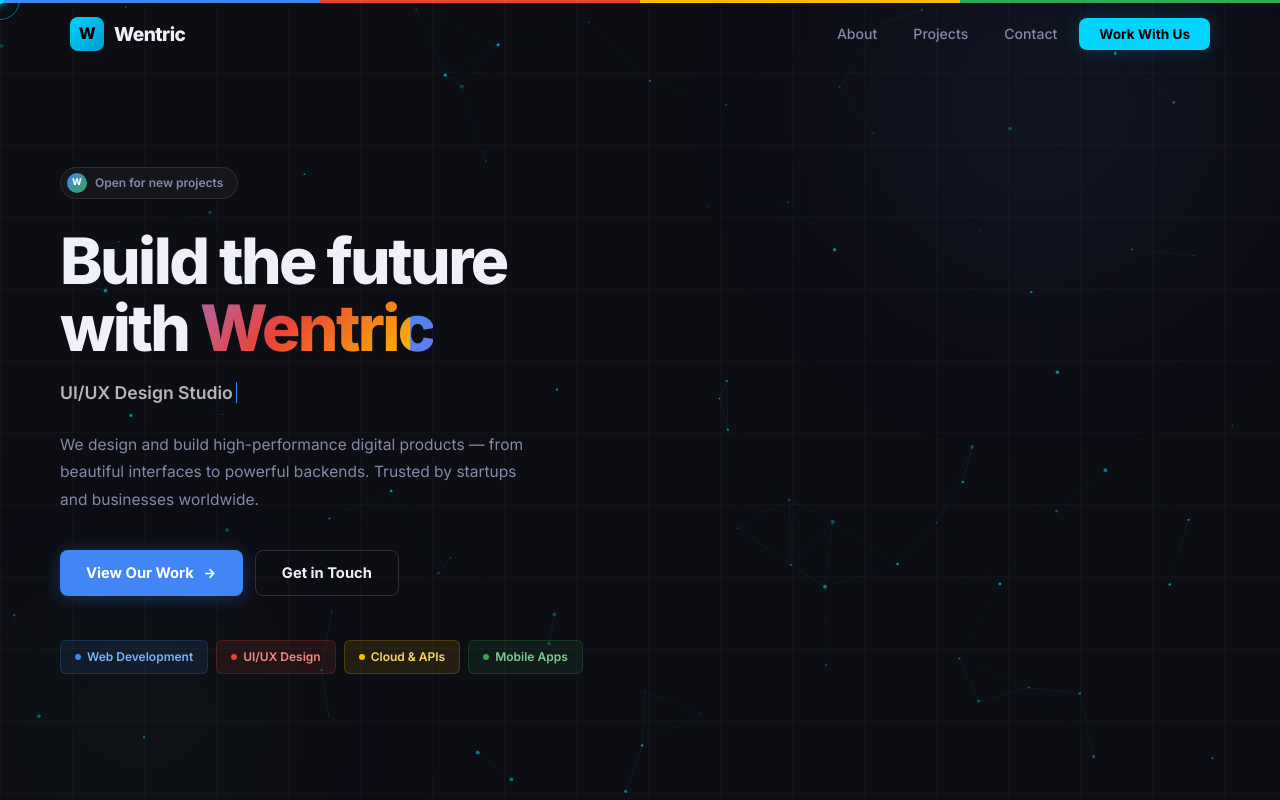
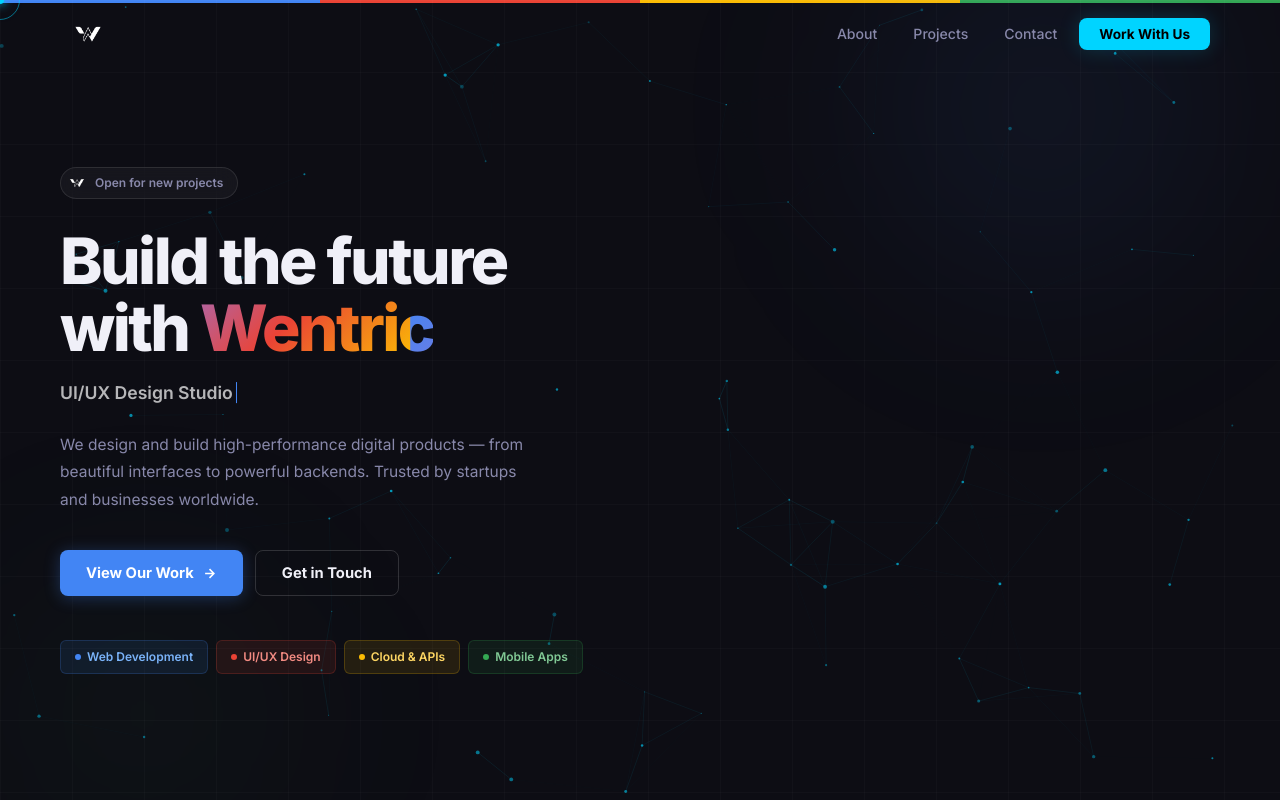
Before and after one commit to husanboy259/portfolio-sardor, a React (Create React App) app: page / in a window 1280 px wide. Shown: the top 800 px of the page. Built offline with nearby package versions, Linux system fonts and the light colour scheme.

Commit message:
Add Wentric logo across Navbar, Loader, Hero, Footer

```diff
--- a/src/components/Footer.css
+++ b/src/components/Footer.css
@@ -24,17 +24,10 @@
   letter-spacing: -0.02em;
 }
 
-.footer__brand-icon {
-  width: 28px;
+.footer__logo-img {
   height: 28px;
-  border-radius: 6px;
-  background: linear-gradient(135deg, var(--accent), #0099cc);
-  display: flex;
-  align-items: center;
-  justify-content: center;
-  font-size: 0.85rem;
-  font-weight: 900;
-  color: #000;
+  width: auto;
+  object-fit: contain;
 }
 
 .footer__copy {
--- a/src/components/Footer.js
+++ b/src/components/Footer.js
@@ -6,8 +6,7 @@ export default function Footer() {
     <footer className="footer">
       <div className="footer__inner">
         <div className="footer__brand">
-          <div className="footer__brand-icon">W</div>
-          Wentric
+          <img src="/logo.png" alt="Wentric" className="footer__logo-img" />
         </div>
         <p className="footer__copy">
           &copy; {new Date().getFullYear()} Wentric — Digital Product Studio
--- a/src/components/Hero.css
+++ b/src/components/Hero.css
@@ -141,12 +141,10 @@
   backdrop-filter: blur(10px);
 }
 
-.hero__badge-dot {
-  width: 20px; height: 20px;
-  border-radius: 50%;
-  background: linear-gradient(135deg, #4285f4, #34a853);
-  display: flex; align-items: center; justify-content: center;
-  font-size: 0.58rem; font-weight: 900; color: #fff;
+.hero__badge-logo {
+  height: 20px;
+  width: auto;
+  object-fit: contain;
 }
 
 /* Microsoft big headline */
@@ -311,12 +309,11 @@
 }
 
 .hero__card-logo {
-  width: 44px; height: 44px;
-  border-radius: 12px;
-  background: linear-gradient(135deg, #4285f4, #34a853);
-  display: flex; align-items: center; justify-content: center;
-  font-size: 1.3rem; font-weight: 900; color: #fff;
+  width: 80px;
+  height: auto;
+  object-fit: contain;
   margin-bottom: 14px;
+  display: block;
 }
 
 .hero__card-title {
--- a/src/components/Hero.js
+++ b/src/components/Hero.js
@@ -88,7 +88,7 @@ export default function Hero() {
         {/* ── LEFT: text ── */}
         <div className="hero__content">
           <div className="hero__badge animate-fade-down">
-            <div className="hero__badge-dot">W</div>
+            <img src="/logo.png" alt="Wentric" className="hero__badge-logo" />
             Open for new projects
           </div>
 
@@ -133,7 +133,7 @@ export default function Hero() {
 
           {/* Main card — projects overview */}
           <div className="hero__card hero__card--main">
-            <div className="hero__card-logo">W</div>
+            <img src="/logo.png" alt="Wentric" className="hero__card-logo" />
             <div className="hero__card-title">Wentric Studio</div>
             <div className="hero__card-sub">Project performance</div>
             <div className="hero__card-bar-wrap">
--- a/src/components/Loader.css
+++ b/src/components/Loader.css
@@ -25,18 +25,11 @@
 }
 
 .loader__logo {
-  width: 70px;
-  height: 70px;
-  border-radius: 18px;
-  background: linear-gradient(135deg, var(--accent), #0066cc, var(--accent-2));
-  display: flex;
-  align-items: center;
-  justify-content: center;
-  font-size: 2.2rem;
-  font-weight: 900;
-  color: #000;
+  width: 120px;
+  height: auto;
+  object-fit: contain;
   animation: logo-pulse 1.5s ease-in-out infinite;
-  box-shadow: 0 0 40px var(--accent-glow);
+  filter: drop-shadow(0 0 20px rgba(0,212,255,0.3));
 }
 
 @keyframes logo-pulse {
--- a/src/components/Loader.js
+++ b/src/components/Loader.js
@@ -24,7 +24,7 @@ export default function Loader({ onDone }) {
   return (
     <div className={`loader${hiding ? ' loader--hide' : ''}`}>
       <div className="loader__content">
-        <div className="loader__logo">W</div>
+        <img src="/logo.png" alt="Wentric" className="loader__logo" />
         <div className="loader__name">Wentric</div>
         <div className="loader__bar-wrap">
           <div className="loader__bar" style={{ width: `${progress}%` }} />
--- a/src/components/Navbar.css
+++ b/src/components/Navbar.css
@@ -36,17 +36,11 @@
   letter-spacing: -0.03em;
 }
 
-.navbar__logo-icon {
-  width: 34px;
-  height: 34px;
-  border-radius: 8px;
-  background: linear-gradient(135deg, var(--accent), #0099cc);
-  display: flex;
-  align-items: center;
-  justify-content: center;
-  font-size: 1rem;
-  font-weight: 900;
-  color: #000;
+.navbar__logo-img {
+  height: 36px;
+  width: auto;
+  object-fit: contain;
+  display: block;
 }
 
 .navbar__links {
--- a/src/components/Navbar.js
+++ b/src/components/Navbar.js
@@ -23,8 +23,7 @@ export default function Navbar() {
     <nav className={`navbar${scrolled ? ' navbar--scrolled' : ''}`}>
       <div className="navbar__inner">
         <a href="#hero" className="navbar__logo" onClick={e => scrollTo(e, 'hero')}>
-          <div className="navbar__logo-icon">W</div>
-          Wentric
+          <img src="/logo.png" alt="Wentric" className="navbar__logo-img" />
         </a>
 
         <ul className={`navbar__links${menuOpen ? ' navbar__links--open' : ''}`}>
```
Also changed, not shown: public/logo.png (added), services_only_logo2 (2).png (added).
